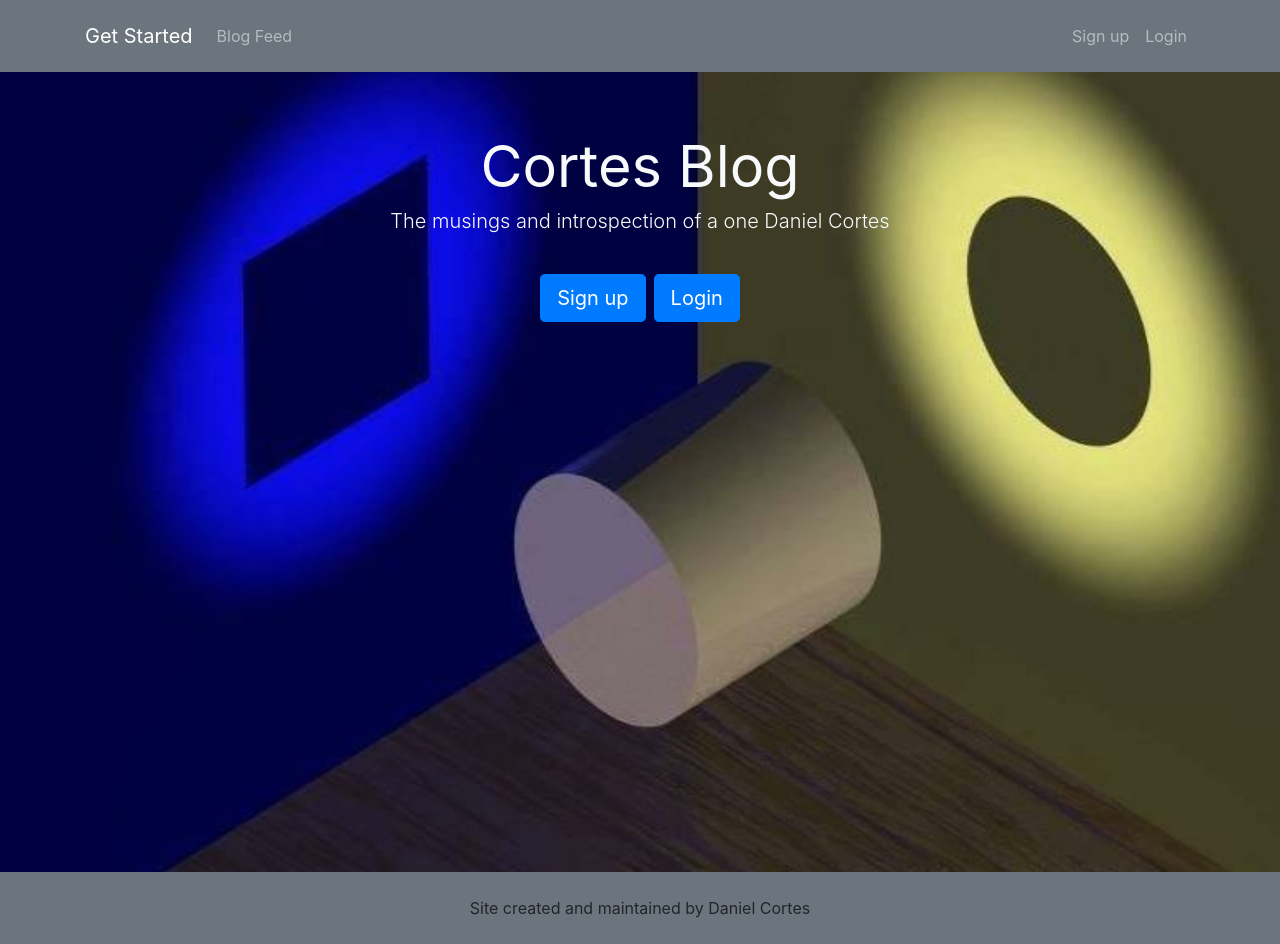
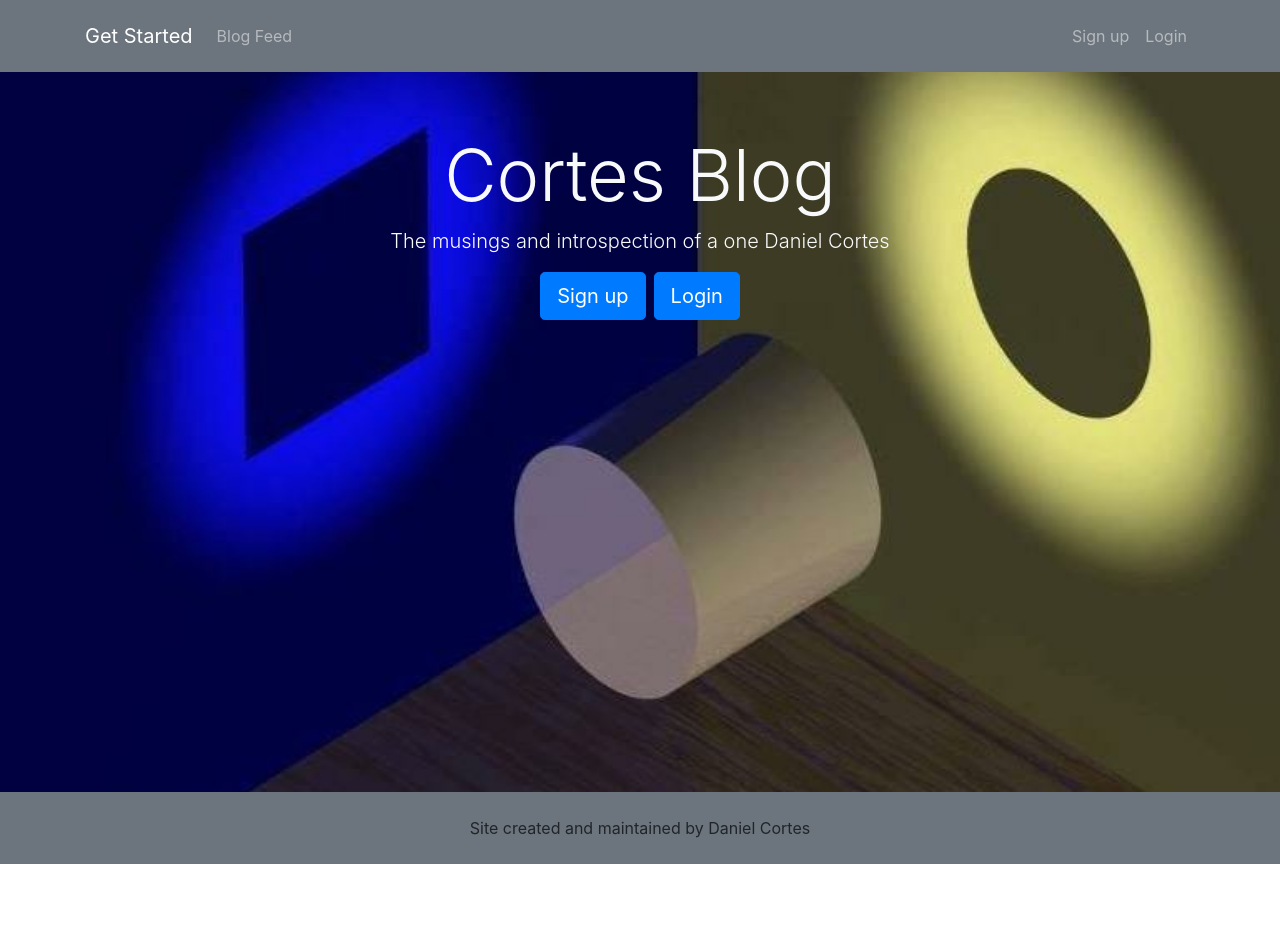
Before and after one commit to DanielCortesTX/Cortes-Blog, a React (Create React App) app in the folder client/: page / in a window 1280 px wide. After the commit the page ends 864 px from the top, so only its background shows below. Built offline with nearby package versions, Linux system fonts and the light colour scheme.

Commit message:
feat: Cleaned Landing page

```diff
--- a/client/src/components/layout/Landing.js
+++ b/client/src/components/layout/Landing.js
@@ -4,19 +4,15 @@ import { Link } from 'react-router-dom'
 class Landing extends Component {
   render() {
     return (
-      <div className="landing">
-        <div className="landing-inner text-light">
-          <div className="container">
-            <div>
-              <div className="text-center display-3">
-                <h1 className="display-3 lead small">Cortes Blog</h1>
-                <p className="lead">The musings and introspection of a one Daniel Cortes</p>
-                <Link to="/register" className="btn btn-lg btn-primary mr-2">Sign up</Link>
-                <Link to="/login" className="btn btn-lg btn-primary">Login</Link>
-              </div>
-            </div>
+      <div className="landing text-light">
+        <div className="container">
+          <div className="text-center">
+            <h1 className="display-3 lead">Cortes Blog</h1>
+            <p className="lead">The musings and introspection of a one Daniel Cortes</p>
+            <Link to="/register" className="btn btn-lg btn-primary mr-2">Sign up</Link>
+            <Link to="/login" className="btn btn-lg btn-primary">Login</Link>
           </div>
-        </div>
+          </div>
       </div>
     )
   }
--- a/client/src/styles/component/_landing.scss
+++ b/client/src/styles/component/_landing.scss
@@ -4,9 +4,12 @@
   background: url('../img/perspective.JPG');
   background-size: cover;
   background-position: 50% 35%;
-  height:100vh;
+  height: 90vh;
+  padding-top: 60px;
 }
 
-.landing-inner {
-  padding-top: 60px;
+@media(max-width: 576px){
+  .landing {
+    height: 80vh;
+  }
 }
```
